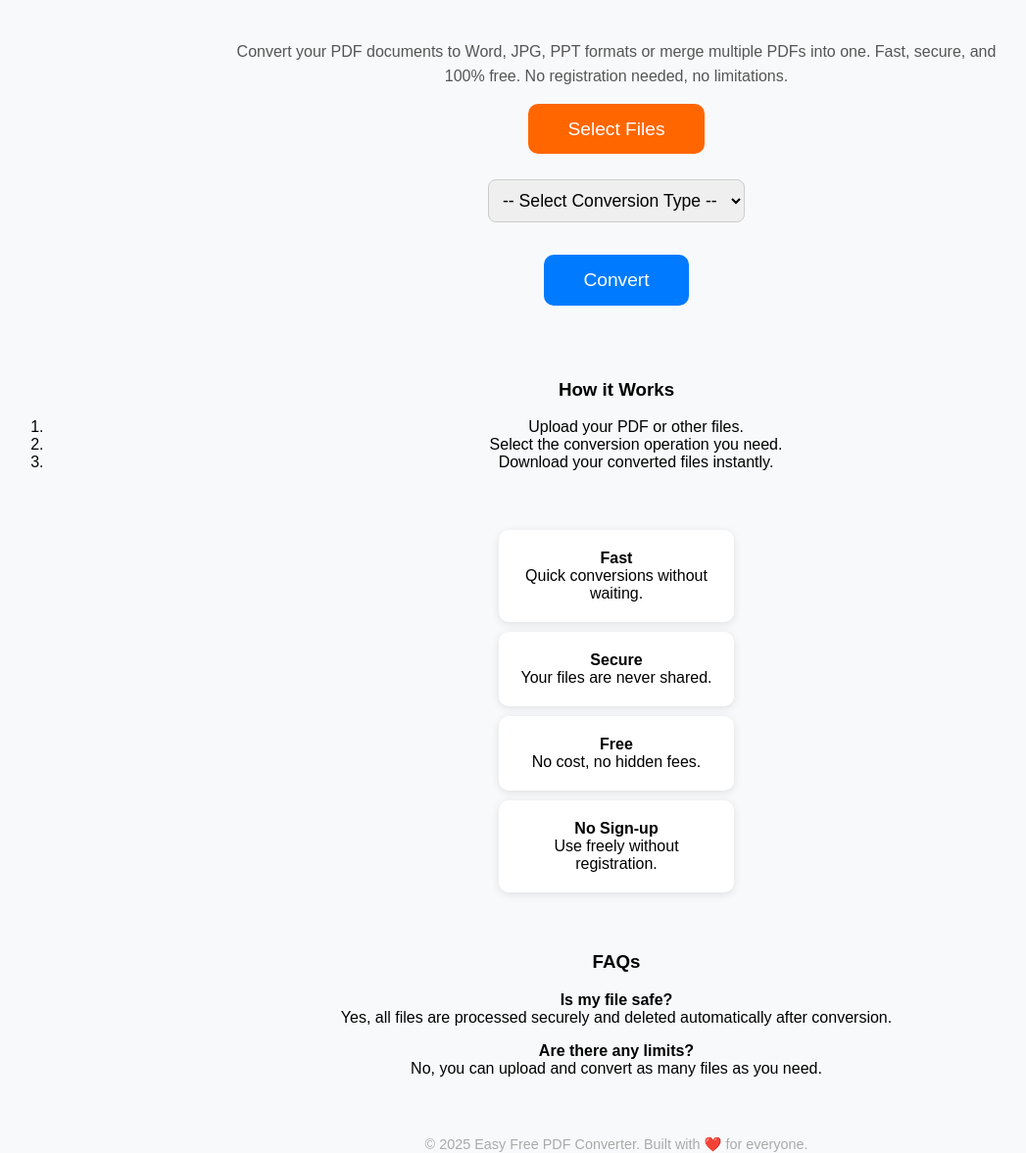
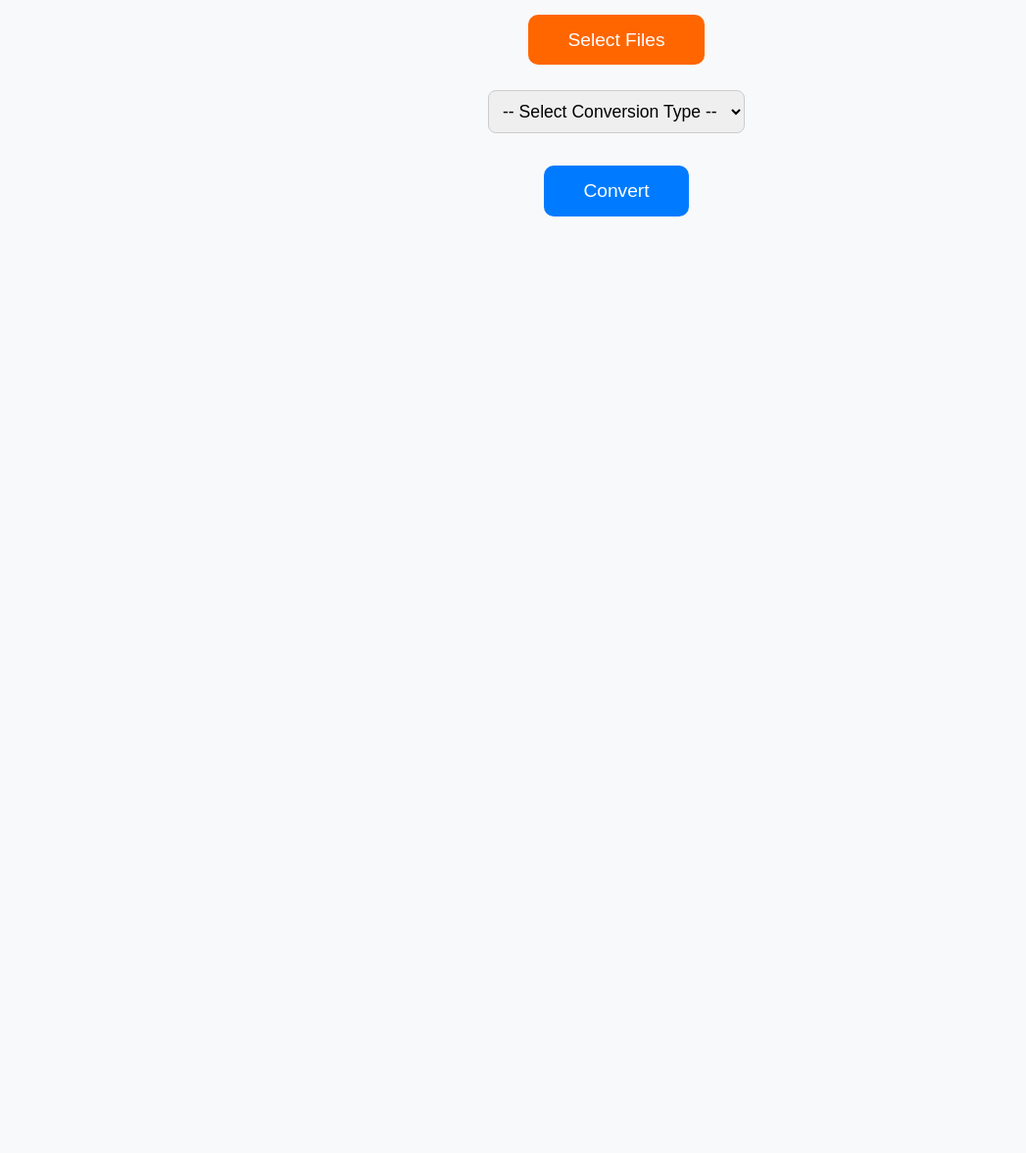
Before and after one commit to guojiajiajia1988/pdf_converter, a Flask app: page / in a window 1280 px wide. Shown: the part 136-1313 px from the top of the page at 98% size, without its empty margins (11-1058 px from the left). After the commit the page ends 357 px from the top, so only its background shows below. Run offline with Flask 3, Linux system fonts and the light colour scheme.

Commit message:
Update upload.html

```diff
--- a/templates/upload.html
+++ b/templates/upload.html
@@ -3,8 +3,8 @@
 <head>
     <meta charset="UTF-8">
     <meta name="viewport" content="width=device-width, initial-scale=1.0">
-    <title>Free Online PDF Converter - Easy & Fast</title>
-    <meta name="description" content="Convert PDF to Word, Word to PDF, JPG to PDF, PPT to PDF, and merge multiple PDFs easily and securely. 100% Free and No registration required.">
+    <title>Easy Free PDF Converter</title>
+    <meta name="description" content="Convert PDF to Word, Word to PDF, JPG to PDF, PPT to PDF, and merge PDFs easily and securely. 100% Free.">
     <link rel="icon" href="/static/favicon.ico" type="image/x-icon">
     <style>
         body {
@@ -25,15 +25,7 @@
         h2 {
             font-size: 1.4rem;
             color: #666;
-            margin-bottom: 40px;
-        }
-        .intro {
-            margin: 20px auto;
-            max-width: 800px;
-            font-size: 1rem;
-            color: #555;
-            line-height: 1.6;
-            padding: 0 20px;
+            margin-bottom: 30px;
         }
         .upload-section {
             margin-top: 30px;
@@ -54,7 +46,7 @@
             background-color: #007bff;
             color: white;
         }
-        .uploaded-files {
+        .uploaded-files, .progress, .download-links, .rocket {
             margin-top: 20px;
             font-size: 1rem;
             color: #555;
@@ -66,25 +58,8 @@
             border-radius: 8px;
             border: 1px solid #ccc;
         }
-        .progress-bar {
-            width: 60%;
-            background: #e0e0e0;
-            border-radius: 20px;
-            margin: 20px auto;
-            overflow: hidden;
-            display: none;
-        }
-        .progress-bar-fill {
-            height: 20px;
-            background: linear-gradient(to right, #ff6600, #ff0000);
-            width: 0%;
-            border-radius: 20px;
-            transition: width 0.3s;
-        }
         .rocket {
             font-size: 3rem;
-            margin-top: 10px;
-            display: none;
             animation: launch 2s ease forwards;
             color: red;
         }
@@ -93,27 +68,15 @@
             50% { transform: translateY(-20px) scale(1.2); }
             100% { transform: translateY(-40px) scale(1); }
         }
-        .download-link {
-            margin-top: 20px;
-            font-size: 1.2rem;
-            font-weight: bold;
-            color: red;
-        }
-        .how-it-works, .advantages, .faq, footer {
-            margin-top: 60px;
-            padding: 0 20px;
-        }
-        .advantage {
-            background-color: white;
-            padding: 20px;
-            border-radius: 10px;
-            box-shadow: 0 2px 8px rgba(0,0,0,0.1);
-            width: 200px;
-            margin: 10px auto;
-        }
-        footer {
-            font-size: 0.9rem;
-            color: #aaa;
+        a.download-btn {
+            display: inline-block;
+            margin: 10px;
+            padding: 10px 20px;
+            background-color: #28a745;
+            color: white;
+            border-radius: 8px;
+            text-decoration: none;
+            font-size: 1rem;
         }
     </style>
 </head>
@@ -123,10 +86,6 @@
         <h1><b>Easy Free PDF Converter</b></h1>
         <h2>Convert PDFs to Word, JPG, PPT and Merge - 100% Free</h2>
     </header>
-
-<div class="intro">
-    Convert your PDF documents to Word, JPG, PPT formats or merge multiple PDFs into one. Fast, secure, and 100% free. No registration needed, no limitations.
-</div>
 
     <form id="upload-form" action="/upload" method="post" enctype="multipart/form-data" class="upload-section">
         <label for="file-upload" class="btn-upload">Select Files</label>
@@ -149,47 +108,9 @@
         <button type="button" class="btn-convert" onclick="submitForm()">Convert</button>
     </form>
 
-<div class="progress-bar" id="progress-bar">
-    <div class="progress-bar-fill" id="progress-bar-fill"></div>
-</div>
-
-<div id="rocket" class="rocket">🚀🔥</div>
-
-<div id="download-link" class="download-link"></div>
-
-<div class="how-it-works">
-    <h3>How it Works</h3>
-    <ol>
-        <li>Upload your PDF or other files.</li>
-        <li>Select the conversion operation you need.</li>
-        <li>Download your converted files instantly.</li>
-    </ol>
-</div>
-
-<div class="advantages">
-    <div class="advantage">
-        <b>Fast</b><br>Quick conversions without waiting.
-    </div>
-    <div class="advantage">
-        <b>Secure</b><br>Your files are never shared.
-    </div>
-    <div class="advantage">
-        <b>Free</b><br>No cost, no hidden fees.
-    </div>
-    <div class="advantage">
-        <b>No Sign-up</b><br>Use freely without registration.
-    </div>
-</div>
-
-<div class="faq">
-    <h3>FAQs</h3>
-    <p><b>Is my file safe?</b><br>Yes, all files are processed securely and deleted automatically after conversion.</p>
-    <p><b>Are there any limits?</b><br>No, you can upload and convert as many files as you need.</p>
-</div>
-
-<footer>
-    © 2025 Easy Free PDF Converter. Built with ❤️ for everyone.
-</footer>
+    <div id="progress" class="progress" style="display:none;">Converting... Please wait ⏳</div>
+    <div id="rocket" class="rocket" style="display:none;">🚀🔥</div>
+    <div id="download-links" class="download-links"></div>
 
     <script>
         function showFileNames() {
@@ -203,38 +124,36 @@ function showFileNames() {
 
         function submitForm() {
             const form = document.getElementById('upload-form');
-    const progressBar = document.getElementById('progress-bar');
-    const progressFill = document.getElementById('progress-bar-fill');
+            const progress = document.getElementById('progress');
             const rocket = document.getElementById('rocket');
-    const downloadLink = document.getElementById('download-link');
+            const downloadLinksDiv = document.getElementById('download-links');
 
-    progressBar.style.display = 'block';
+            progress.style.display = 'block';
             rocket.style.display = 'none';
-    downloadLink.innerHTML = '';
+            downloadLinksDiv.innerHTML = '';
 
-    let width = 0;
-    const interval = setInterval(() => {
-        if (width >= 100) {
-            clearInterval(interval);
+            const formData = new FormData(form);
+
             fetch('/upload', {
                 method: 'POST',
-                body: new FormData(form)
+                body: formData
             })
-            .then(response => response.blob())
-            .then(blob => {
-                progressBar.style.display = 'none';
+            .then(response => response.json())
+            .then(links => {
+                progress.style.display = 'none';
                 rocket.style.display = 'block';
-                const url = window.URL.createObjectURL(blob);
-                downloadLink.innerHTML = `<a href="${url}" download="converted_files.zip">⬇️ Download Your Files</a>`;
+                downloadLinksDiv.innerHTML = '<h3>Download your converted files:</h3>';
+                links.forEach(link => {
+                    const a = document.createElement('a');
+                    a.href = link;
+                    a.className = 'download-btn';
+                    a.textContent = 'Download';
+                    downloadLinksDiv.appendChild(a);
+                });
             })
             .catch(error => {
-                downloadLink.innerHTML = 'Error occurred. Please try again.';
+                progress.innerHTML = 'Error occurred. Please try again.';
             });
-        } else {
-            width += 2;
-            progressFill.style.width = width + '%';
-        }
-    }, 100);
         }
     </script>
 
```
Lines whose indentation alone changed are shown as unchanged.
